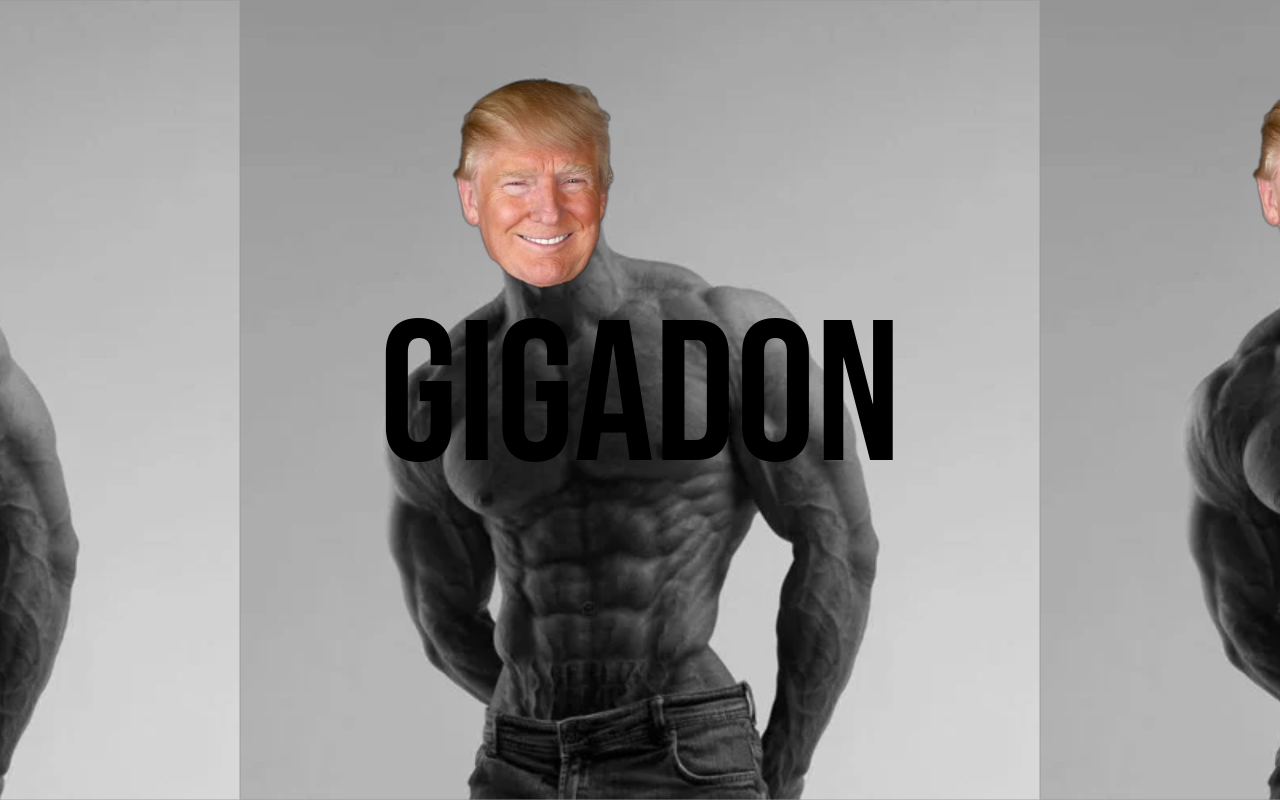
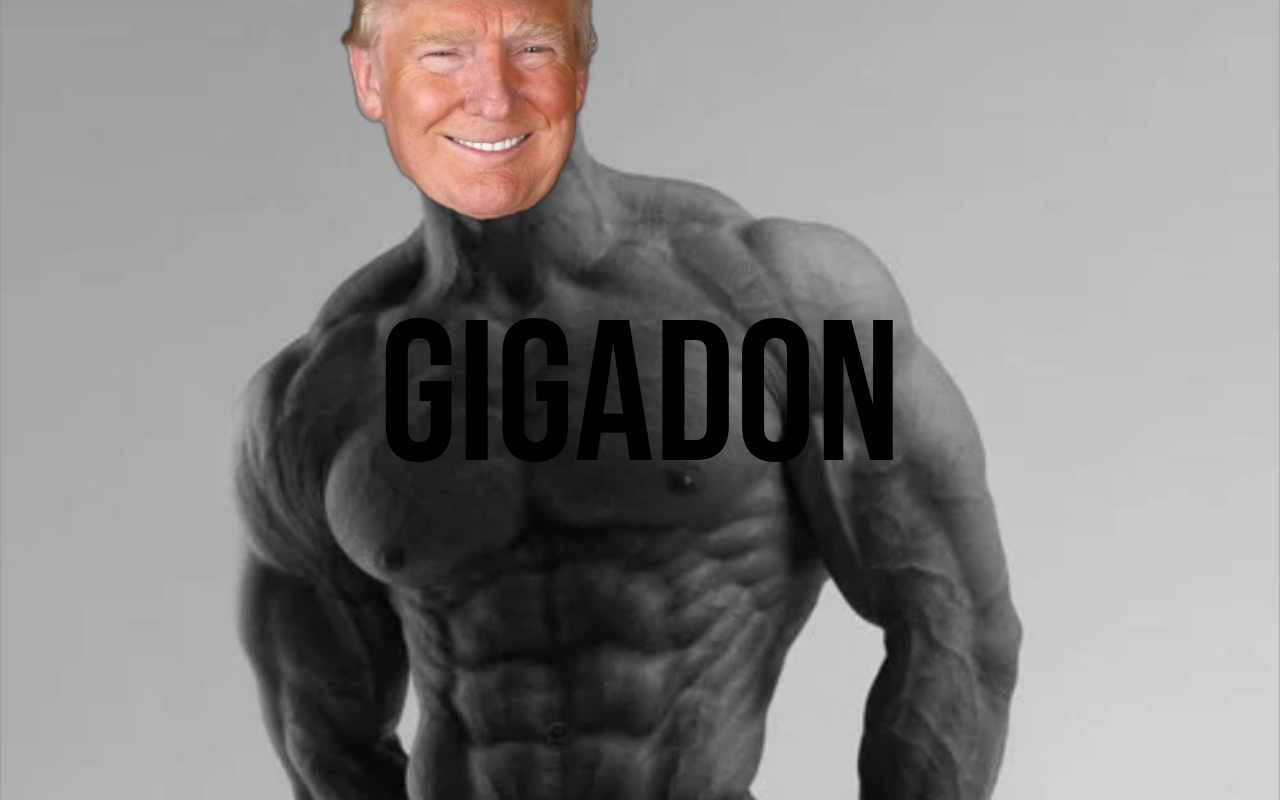
Before and after one commit to jukezispilled/pumpit, a React (Create React App) app: page / in a window 1280 px wide. Built offline with nearby package versions, Linux system fonts and the light colour scheme.

Commit message:
Update App.js

```diff
--- a/src/App.js
+++ b/src/App.js
@@ -10,7 +10,7 @@ function App() {
 
   const backgroundStyle = {
     backgroundImage: `url(${backgroundImage})`, // Set the background image
-    backgroundSize: 'contain',
+    backgroundSize: 'cover',
     backgroundPosition: 'center',
     height: '100vh', // Make sure the background covers the entire viewport height
     display: 'flex',
```
